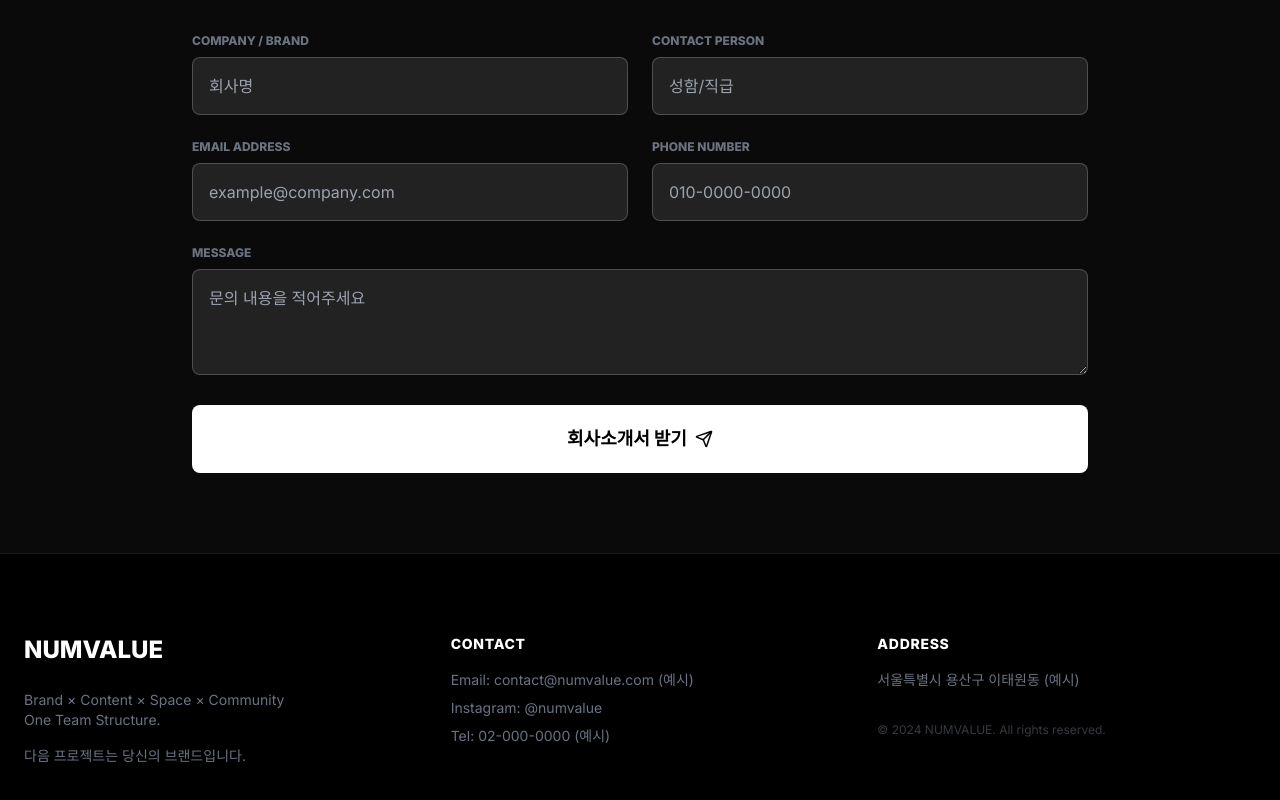
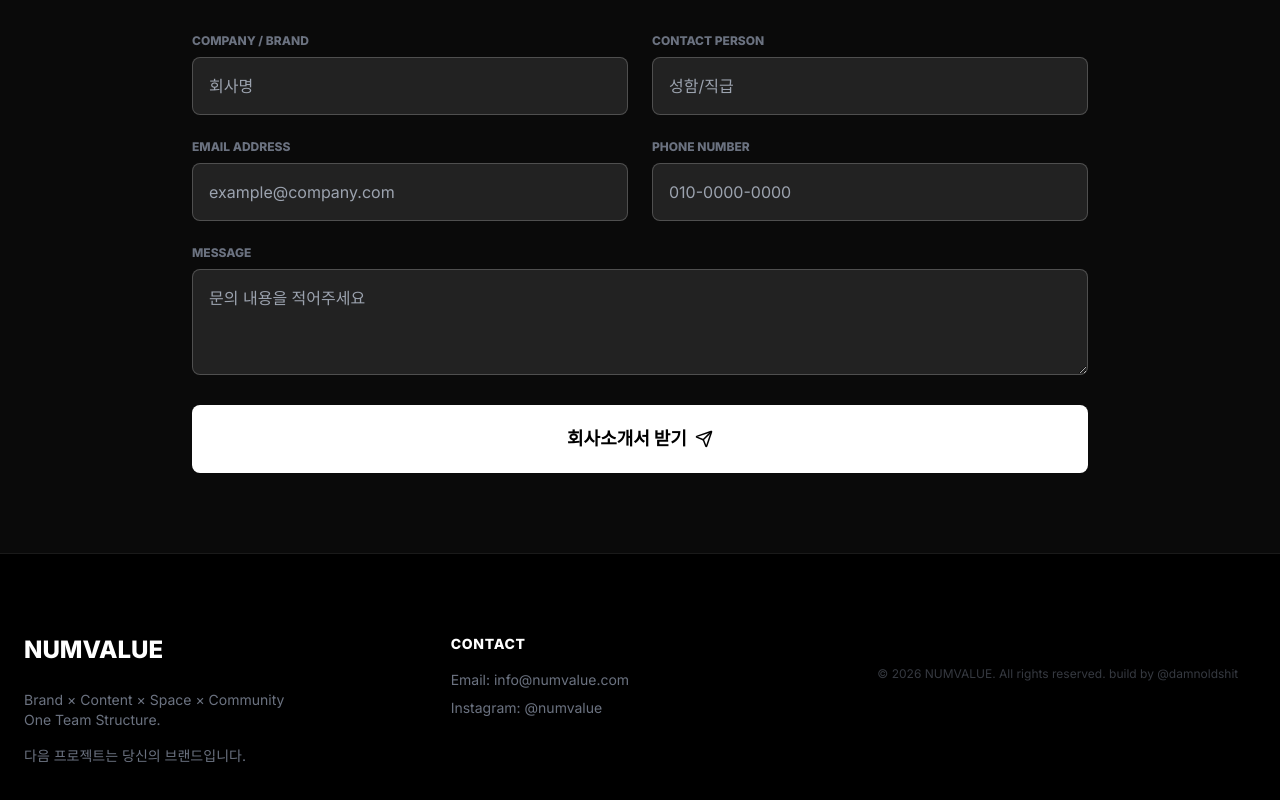
Before and after one commit to gjh-eng/numvalue-site, a React (Vite) app: page / in a window 1280 px wide. Shown: the part 6614-7414 px from the top of the page. Built offline with nearby package versions, Linux system fonts and the light colour scheme.

Commit message:
Update Footer.tsx

```diff
--- a/components/Footer.tsx
+++ b/components/Footer.tsx
@@ -18,16 +18,15 @@ export const Footer: React.FC = () => {
         <div className="md:w-1/3">
            <h3 className="text-white font-bold mb-4 uppercase tracking-wider">Contact</h3>
            <ul className="space-y-2">
-             <li>Email: contact@numvalue.com (예시)</li>
-             <li>Instagram: @numvalue</li>
-             <li>Tel: 02-000-0000 (예시)</li>
+             <li>Email: info@numvalue.com </li>
+             <li>Instagram: @numvalue </li>
+
            </ul>
         </div>
 
         <div className="md:w-1/3">
-           <h3 className="text-white font-bold mb-4 uppercase tracking-wider">Address</h3>
-           <p>서울특별시 용산구 이태원동 (예시)</p>
-           <p className="mt-8 text-xs opacity-50">© 2024 NUMVALUE. All rights reserved.</p>
+
+           <p className="mt-8 text-xs opacity-50">© 2026 NUMVALUE. All rights reserved. build by @damnoldshit </p>
         </div>
       </div>
     </footer>
```
